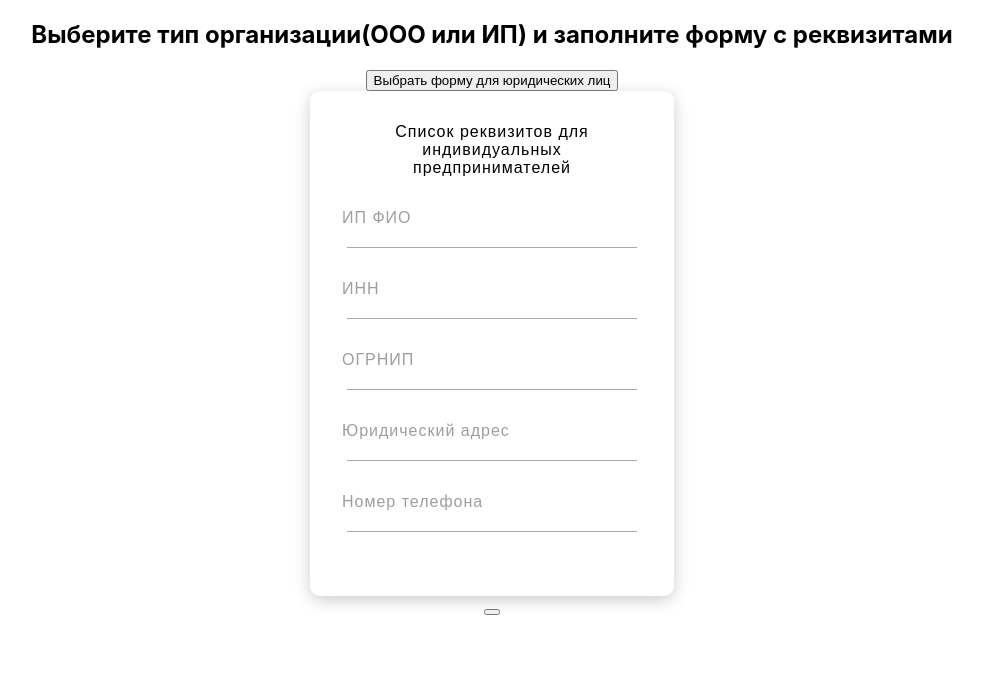
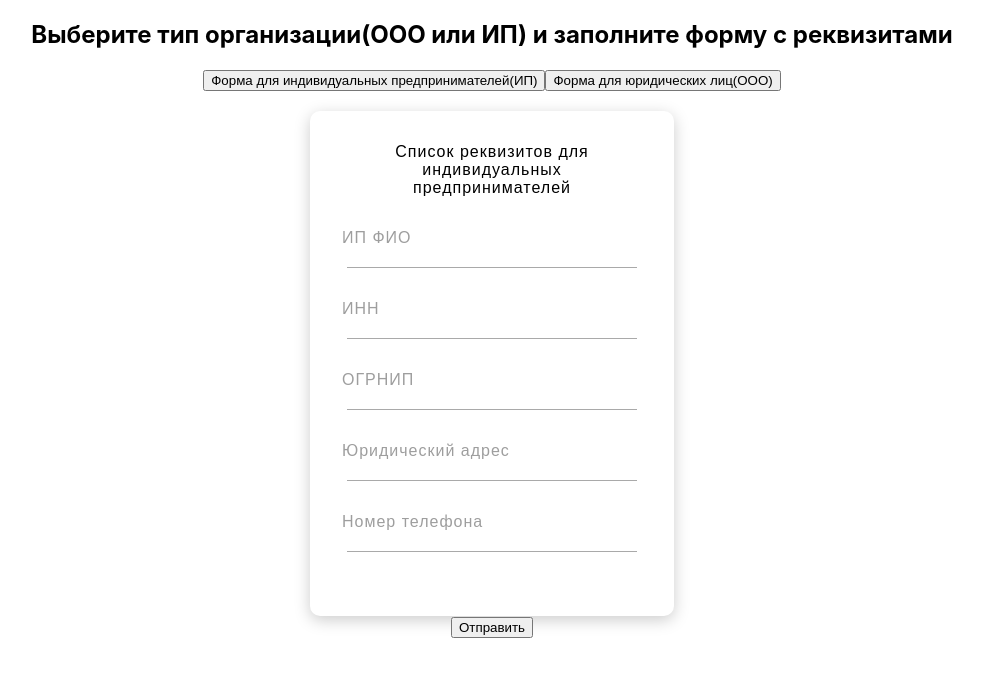
Before and after one commit to TeemourA/requisites-getter, a React (Create React App) app: page / in a window 1280 px wide. Shown: the top 676 px of the page, without its empty margins (148-1131 px from the left). Built offline with nearby package versions, Linux system fonts and the light colour scheme.

Commit message:
refactor toggle & fix

```diff
--- a/src/components/Form/EnterpreneurForm/EnterpreneurForm.js
+++ b/src/components/Form/EnterpreneurForm/EnterpreneurForm.js
@@ -3,7 +3,7 @@ import './EnterpreneurForm.css';
 
 const enterpreneur = () => {
   return (
-    <form className="Form">
+    <div className="Form">
       <h4 className="Form__title">Список реквизитов для индивидуальных предпринимателей</h4>
 
       <div className="Form__group">
@@ -31,7 +31,7 @@ const enterpreneur = () => {
         <label className="Form__label" htmlFor="phone">Номер телефона</label>
       </div>
 
-    </form>
+    </div>
   );
 };
 
--- a/src/components/Form/Form.js
+++ b/src/components/Form/Form.js
@@ -4,10 +4,10 @@ import Enterpreneur from './EnterpreneurForm/EnterpreneurForm.js';
 
 const form = (props) => {
   return (
-    <div>
+    <form>
       {props.active === 'legal' ? <Legal /> : <Enterpreneur />}
-      <button type="submit"></button>
-    </div>
+      <button type="submit">Отправить</button>
+    </form>
   );
 };
 
--- a/src/components/Form/LegalForm/LegalForm.js
+++ b/src/components/Form/LegalForm/LegalForm.js
@@ -3,7 +3,7 @@ import './LegalForm.css';
 
 const legal = () => {
   return (
-    <form className="Form">
+    <div className="Form">
       <h4 className="Form__title">Список реквизитов для юридических лиц</h4>
 
       <div className="Form__group">
@@ -41,7 +41,7 @@ const legal = () => {
         <label className="Form__label" htmlFor="phone">Генеральный директор</label>
       </div>
 
-    </form>
+    </div>
   );
 };
 
--- a/src/containers/App.js
+++ b/src/containers/App.js
@@ -1,31 +1,32 @@
 import React, { Component } from 'react';
 import './App.css';
 import Form from '../components/Form/Form.js';
+import ControlPanel from '../components/ControlPanel/ControlPanel.js';
 
 class App extends Component {
   state = {
     activeForm: 'entepreneur'
   }
 
-  toggleFormHandler() {
-    if (this.state.activeForm === 'legal') {
+  toggleEnterpreneurForm() {
     this.setState({
       activeForm: 'enterpreneuer'
     })
-    } else {
+  }
+
+  toggleLegalForm() {
     this.setState({
       activeForm: 'legal'
     })
   }
-  }
 
   render() {
-    const buttonTitle = this.state.activeForm === 'legal' ? 'ИП' : 'юридических лиц';
-
     return (
       <div className="App">
         <h2>Выберите тип организации(ООО или ИП) и заполните форму с реквизитами</h2>
-        <button onClick={() => this.toggleFormHandler()}>Выбрать форму для {buttonTitle}</button>
+        <ControlPanel
+        showEnterpreneurForm={() => this.toggleEnterpreneurForm()}
+        showLegalForm={() => this.toggleLegalForm()} />
         <Form active={this.state.activeForm} />
       </div>
     );
```
Lines whose indentation alone changed are shown as unchanged.
